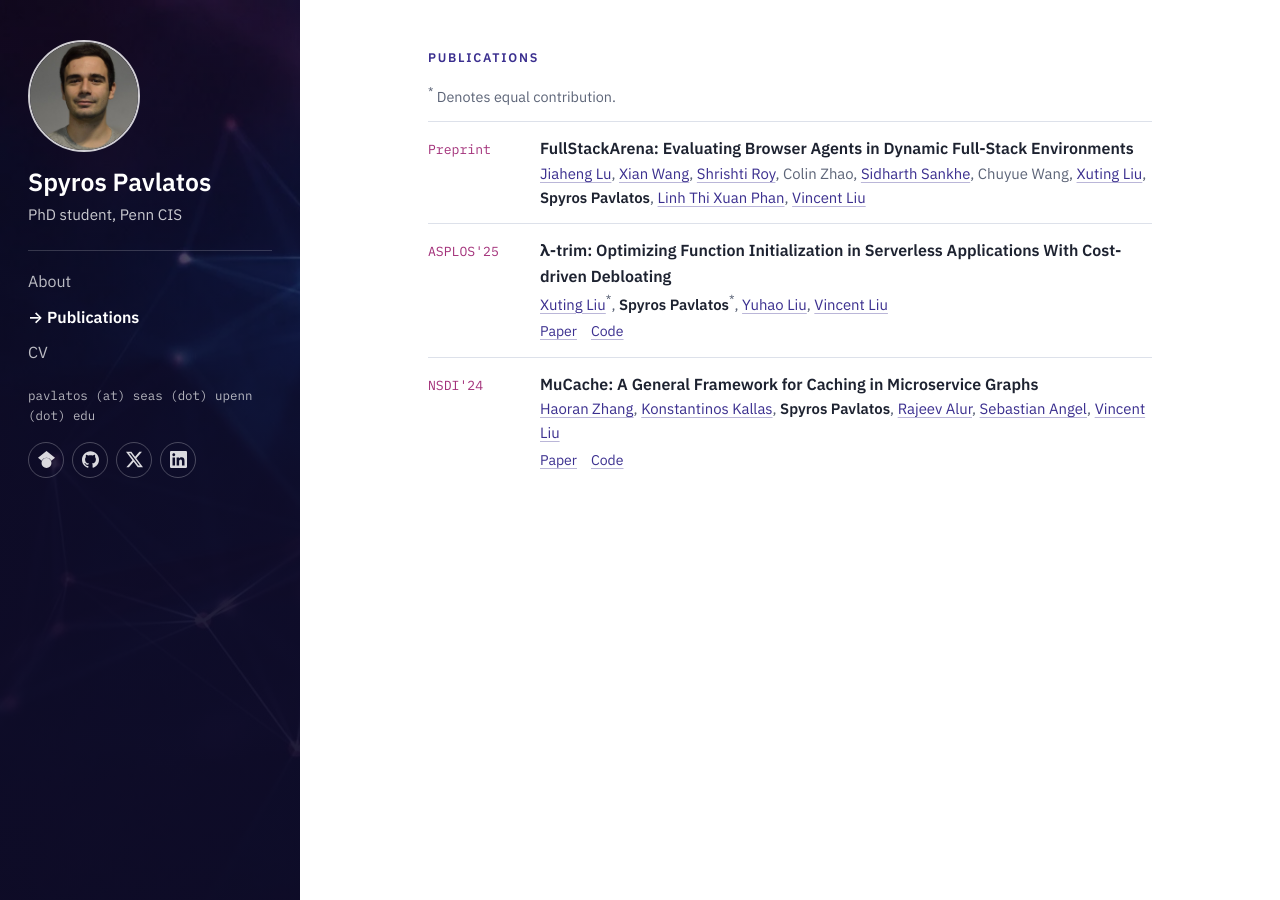
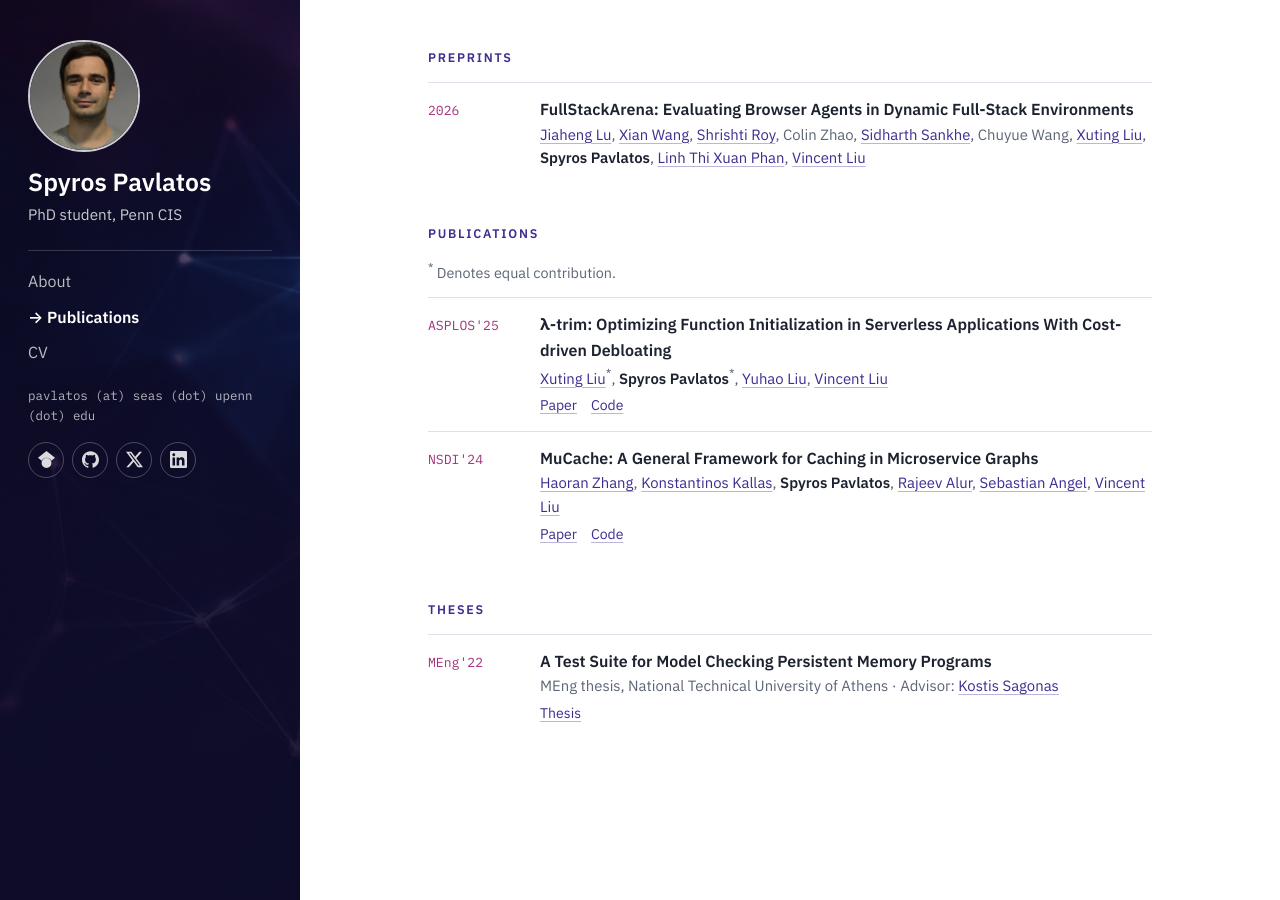
Before and after one commit to spyrospav/spyrospav.github.io, a Jekyll site: the page built from publications.md, in a window 1280 px wide. Built offline with Jekyll 4.4.1, drawn with Linux system fonts in a browser that asks for light colours.

Commit message:
Split publications into Preprints, Publications and Theses
Add the MEng thesis under a new Theses section and point thesis links
to the new NTUA repository PDF.

Co-Authored-By: Claude Opus 5.5 <noreply@anthropic.com>

```diff
--- a/_data/publications.yml
+++ b/_data/publications.yml
@@ -1,3 +1,5 @@
+# Sections on the Publications page: status: under_submission -> Preprints,
+# type: thesis -> Theses, everything else -> Publications. Newest first within each.
 - year: 2026
   status: under_submission
   title: 'FullStackArena: Evaluating Browser Agents in Dynamic Full-Stack Environments'
@@ -47,3 +49,17 @@
       url: https://www.usenix.org/conference/nsdi24/presentation/zhang-haoran
     - name: Code
       url: https://github.com/eniac/mucache
+
+# Theses: type: thesis, with institution and advisor shown instead of the author list.
+- year: 2022
+  type: thesis
+  title: 'A Test Suite for Model Checking Persistent Memory Programs'
+  authors:
+    - spyros_pavlatos
+  conference: "MEng'22"
+  degree: MEng thesis
+  institution: National Technical University of Athens
+  advisor: kostis_sagonas
+  links:
+    - name: Thesis
+      url: https://artemis.ece.ntua.gr/server/api/core/bitstreams/1853c299-6ce1-43da-a32d-2f7c29f9230f/content
--- a/_includes/publication.html
+++ b/_includes/publication.html
@@ -1,8 +1,13 @@
 <div class="pub">
-  <div class="venue">{% if include.pub.status == "under_submission" %}Preprint{% else %}{{ include.pub.conference }}{% endif %}</div>
+  <div class="venue">{% if include.pub.status == "under_submission" %}{{ include.pub.year }}{% else %}{{ include.pub.conference }}{% endif %}</div>
   <div>
     <div class="title">{{ include.pub.title }}</div>
     <div class="authors">
+      {%- if include.pub.type == "thesis" -%}
+        {%- assign advisor = site.data.authors[include.pub.advisor] -%}
+        {{ include.pub.degree }}, {{ include.pub.institution }}
+        {%- if advisor %} · Advisor: {% if advisor.url %}<a href="{{ advisor.url }}">{{ advisor.name }}</a>{% else %}{{ advisor.name }}{% endif %}{% endif -%}
+      {%- else -%}
       {%- for author_id in include.pub.authors -%}
         {%- assign author = site.data.authors[author_id] -%}
         {%- if author_id == 'spyros_pavlatos' -%}
@@ -15,6 +20,7 @@
         {%- if include.pub.equal_contribution contains author_id -%}<sup>*</sup>{%- endif -%}
         {%- unless forloop.last -%}, {% endunless -%}
       {%- endfor -%}
+      {%- endif -%}
     </div>
     {%- if include.pub.links.size > 0 %}
     <div class="links">
--- a/_layouts/about.html
+++ b/_layouts/about.html
@@ -20,7 +20,7 @@ layout: page
 
 <section>
   <h2>Selected publications</h2>
-  {%- assign published = site.data.publications | where_exp: "pub", "pub.status == nil" %}
+  {%- assign published = site.data.publications | where_exp: "pub", "pub.status == nil" | where_exp: "pub", "pub.type == nil" %}
   {%- for pub in published %}
   {% include publication.html pub=pub %}
   {%- endfor %}
--- a/_layouts/pubs.html
+++ b/_layouts/pubs.html
@@ -1,10 +1,32 @@
 ---
 layout: page
 ---
+{%- assign preprints = site.data.publications | where: "status", "under_submission" %}
+{%- assign theses = site.data.publications | where: "type", "thesis" %}
+{%- assign papers = site.data.publications | where_exp: "pub", "pub.status == nil" | where_exp: "pub", "pub.type == nil" %}
+
+{%- if preprints.size > 0 %}
+<section>
+  <h2>Preprints</h2>
+  {%- for pub in preprints %}
+  {% include publication.html pub=pub %}
+  {%- endfor %}
+</section>
+{%- endif %}
+
 <section>
   <h2>Publications</h2>
   <p class="note"><sup>*</sup> Denotes equal contribution.</p>
-  {%- for pub in site.data.publications %}
+  {%- for pub in papers %}
   {% include publication.html pub=pub %}
   {%- endfor %}
 </section>
+
+{%- if theses.size > 0 %}
+<section>
+  <h2>Theses</h2>
+  {%- for pub in theses %}
+  {% include publication.html pub=pub %}
+  {%- endfor %}
+</section>
+{%- endif %}
```
Also changed, not shown: about.md (+1 -1 lines).
